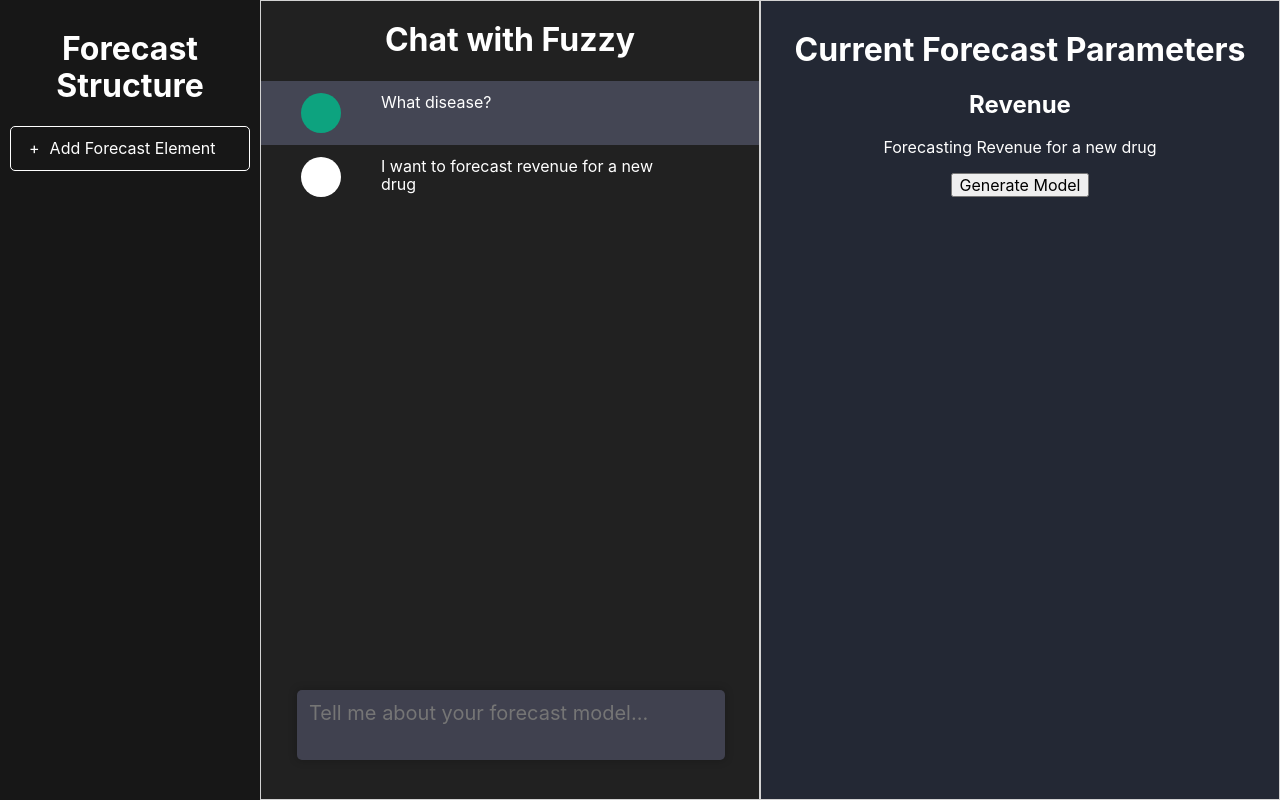
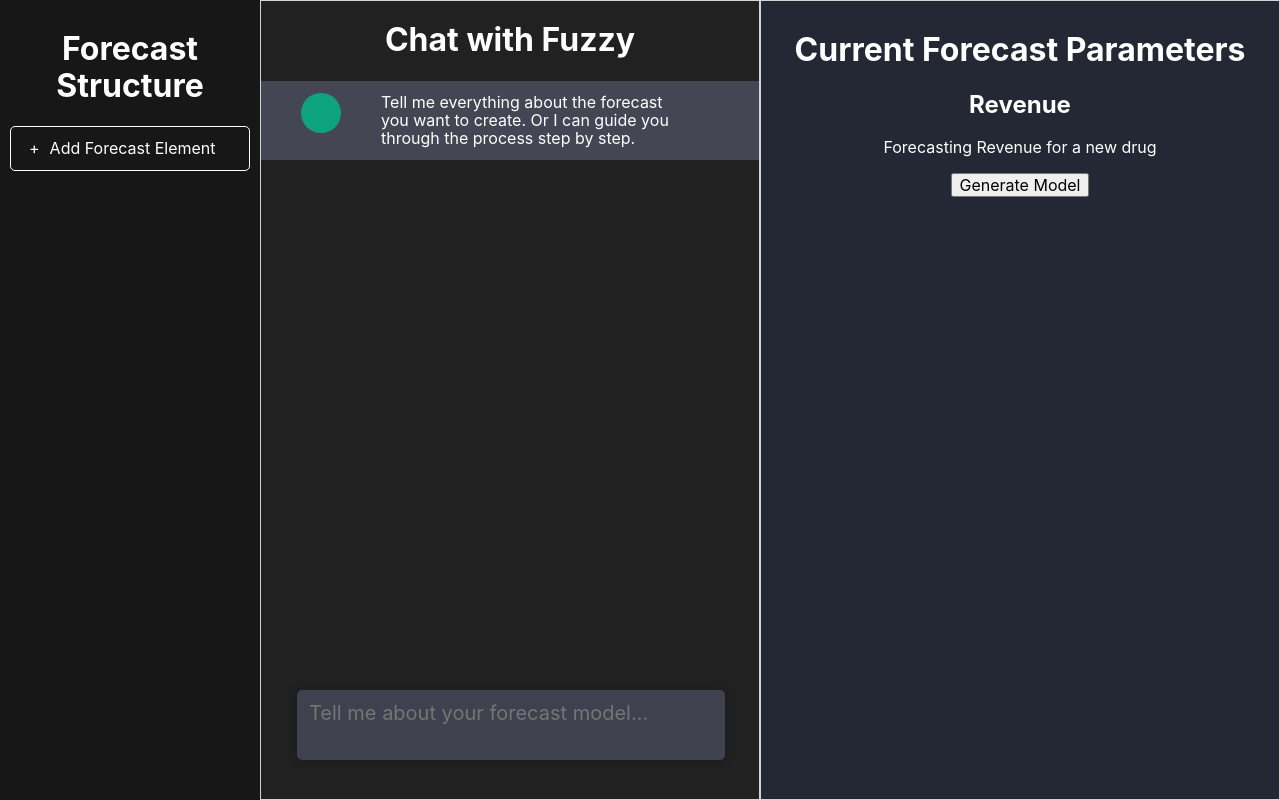
Before and after one commit to mojmojcode/fuzzy, a React (Create React App) app: page / in a window 1280 px wide. Built offline with nearby package versions, Linux system fonts and the light colour scheme.

Commit message:
fix build issues

```diff
--- a/src/App.js
+++ b/src/App.js
@@ -10,9 +10,10 @@ function App() {
   const [chatLog, setChatLog] = useState([
     {
       role: "gpt",
-      content: "What disease?",
+      content:
+        "Tell me everything about the forecast you want to create. Or I can guide you through the process step by step.",
     },
-    { role: "me", content: "I want to forecast revenue for a new drug" },
+    // { role: "me", content: "I want to forecast revenue for a new drug" },
   ]); // [ {role: "user", content: "Hello World"}, {role: "assistant", content: "I am an AI"}
 
   const chatLogEndRef = useRef(null); // Ref for scrolling to the bottom
```
